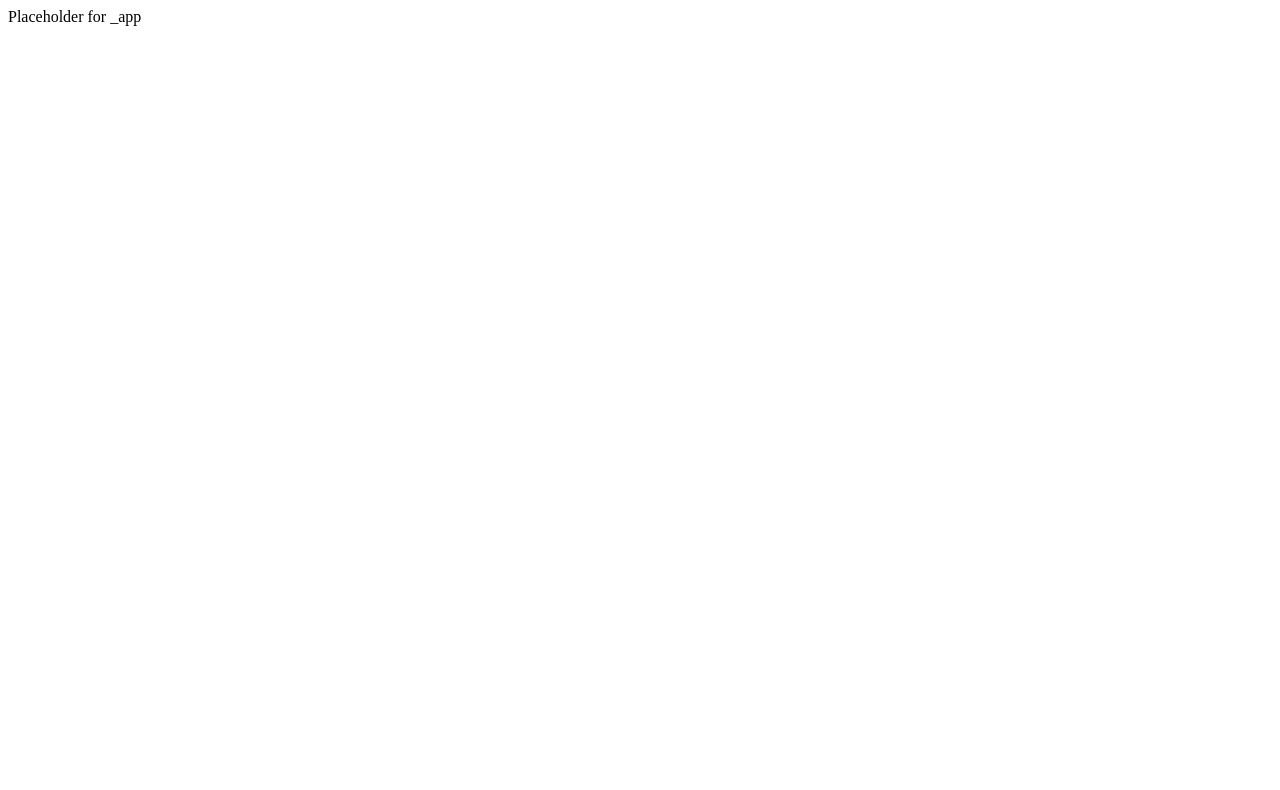
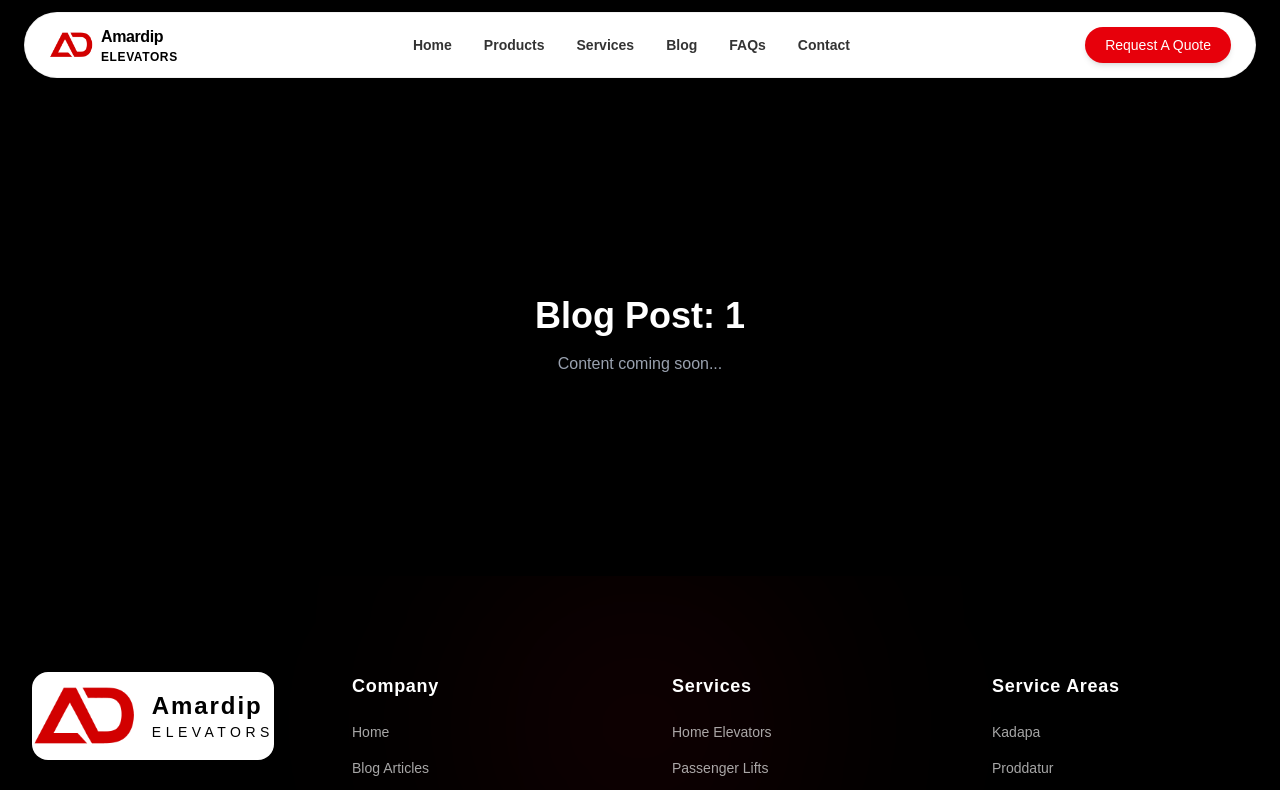
Before and after one commit to smartlocalai99/AmardipElevators, a Next.js app: page /blog/1 in a window 1280 px wide. Shown: the top 790 px of the page. Built offline with nearby package versions, Linux system fonts and the light colour scheme.

Commit message:
Replace temporary placeholders with proper Next.js page scaffolds

```diff
--- a/pages/_app.jsx
+++ b/pages/_app.jsx
@@ -1 +1,5 @@
-export default function () { return <div>Placeholder for _app</div>; }
+import "@/styles/globals.css";
+
+export default function App({ Component, pageProps }) {
+  return <Component {...pageProps} />;
+}
--- a/pages/blog/[blogId].jsx
+++ b/pages/blog/[blogId].jsx
@@ -1 +1,18 @@
-export default function () { return <div>Placeholder for [blogId]</div>; }
+import Navbar from "@/components/Navbar";
+import Footer from "@/components/Footer";
+import { useRouter } from "next/router";
+
+export default function BlogPost() {
+  const router = useRouter();
+  const { blogId } = router.query;
+  return (
+    <main className="bg-black min-h-screen w-full overflow-x-hidden text-white pt-24">
+      <Navbar />
+      <div className="container mx-auto px-4 py-16 text-center min-h-[60vh] flex flex-col justify-center items-center">
+        <h1 className="text-4xl font-bold mb-4">Blog Post: {blogId}</h1>
+        <p className="text-gray-400">Content coming soon...</p>
+      </div>
+      <Footer />
+    </main>
+  );
+}
--- a/pages/blog/index.jsx
+++ b/pages/blog/index.jsx
@@ -1 +1,15 @@
-export default function () { return <div>Placeholder for index</div>; }
+import Navbar from "@/components/Navbar";
+import Footer from "@/components/Footer";
+
+export default function BlogIndex() {
+  return (
+    <main className="bg-black min-h-screen w-full overflow-x-hidden text-white pt-24">
+      <Navbar />
+      <div className="container mx-auto px-4 py-16 text-center min-h-[60vh] flex flex-col justify-center items-center">
+        <h1 className="text-4xl font-bold mb-4">Our Blog</h1>
+        <p className="text-gray-400">Latest news and updates coming soon...</p>
+      </div>
+      <Footer />
+    </main>
+  );
+}
--- a/pages/faqs.jsx
+++ b/pages/faqs.jsx
@@ -1 +1,15 @@
-export default function () { return <div>Placeholder for faqs</div>; }
+import Navbar from "@/components/Navbar";
+import Footer from "@/components/Footer";
+import FAQ from "@/components/FAQ";
+
+export default function FaqsPage() {
+  return (
+    <main className="bg-black min-h-screen w-full overflow-x-hidden text-white pt-24">
+      <Navbar />
+      <div className="py-16">
+        <FAQ />
+      </div>
+      <Footer />
+    </main>
+  );
+}
--- a/pages/locations/[locationId].jsx
+++ b/pages/locations/[locationId].jsx
@@ -1 +1,18 @@
-export default function () { return <div>Placeholder for [locationId]</div>; }
+import Navbar from "@/components/Navbar";
+import Footer from "@/components/Footer";
+import { useRouter } from "next/router";
+
+export default function LocationPage() {
+  const router = useRouter();
+  const { locationId } = router.query;
+  return (
+    <main className="bg-black min-h-screen w-full overflow-x-hidden text-white pt-24">
+      <Navbar />
+      <div className="container mx-auto px-4 py-16 text-center min-h-[60vh] flex flex-col justify-center items-center">
+        <h1 className="text-4xl font-bold mb-4 capitalize">Location: {locationId?.toString().replace(/-/g, ' ')}</h1>
+        <p className="text-gray-400">Location details coming soon...</p>
+      </div>
+      <Footer />
+    </main>
+  );
+}
--- a/pages/services/[serviceId].jsx
+++ b/pages/services/[serviceId].jsx
@@ -1 +1,18 @@
-export default function () { return <div>Placeholder for [serviceId]</div>; }
+import Navbar from "@/components/Navbar";
+import Footer from "@/components/Footer";
+import { useRouter } from "next/router";
+
+export default function ServicePage() {
+  const router = useRouter();
+  const { serviceId } = router.query;
+  return (
+    <main className="bg-black min-h-screen w-full overflow-x-hidden text-white pt-24">
+      <Navbar />
+      <div className="container mx-auto px-4 py-16 text-center min-h-[60vh] flex flex-col justify-center items-center">
+        <h1 className="text-4xl font-bold mb-4 capitalize">Service: {serviceId?.toString().replace(/-/g, ' ')}</h1>
+        <p className="text-gray-400">Service details coming soon...</p>
+      </div>
+      <Footer />
+    </main>
+  );
+}
```
